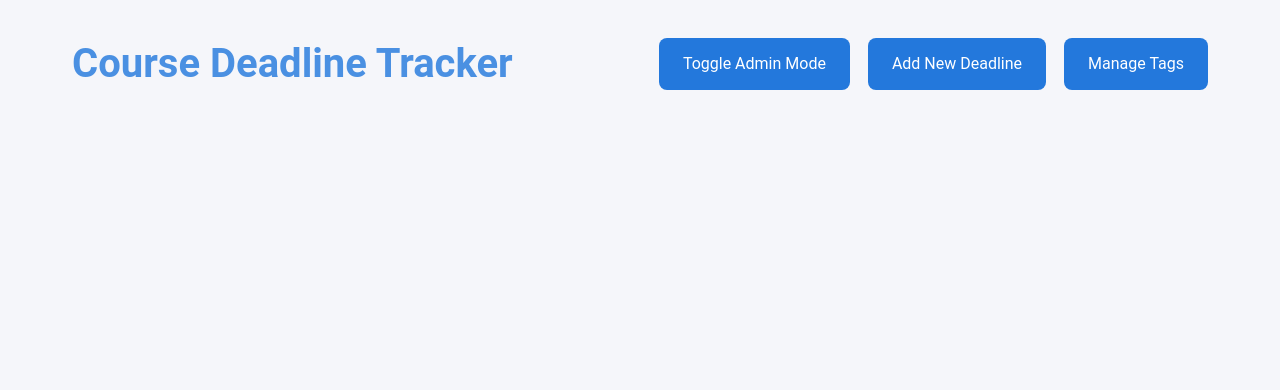
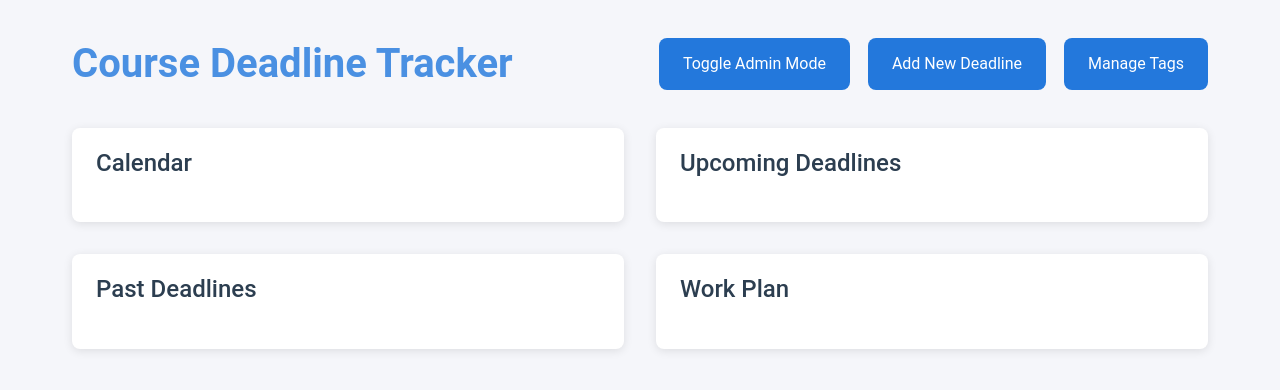
Before and after one commit to FeudeyTF/DeadlinesOrganizer, a React (Create React App) app in the folder react/: page / in a window 1280 px wide. Shown: the top 390 px of the page. Built offline with nearby package versions, Linux system fonts and the light colour scheme.

Commit message:
Section & Buttons improovements

```diff
--- a/react/src/DeadlinesOrganizer.tsx
+++ b/react/src/DeadlinesOrganizer.tsx
@@ -1,4 +1,5 @@
 import { Button } from "./common/components/Button";
+import { Section } from "./common/components/Section";
 
 function DeadlinesOrganizer() {
   return (
@@ -13,7 +14,10 @@ function DeadlinesOrganizer() {
       </header>
 
       <div className="dashboard">
-        <div className="dashboard-item" data-position="0"></div>
+        <Section title="Calendar" />
+        <Section title="Upcoming Deadlines" />
+        <Section title="Past Deadlines" />
+        <Section title="Work Plan" />
       </div>
     </div>
   );
--- a/react/src/common/components/Button.tsx
+++ b/react/src/common/components/Button.tsx
@@ -1,20 +1,16 @@
 import { classes } from "../functions";
+import { DefaultProps } from "../types";
 
 type Props = Partial<{
   content: string;
   color: string;
-    className: string;
   disabled: boolean;
   fluid: boolean;
-    icon: string | false;
-    iconColor: string;
-    iconPosition: string;
-    iconRotation: number;
-    iconSize: number;
+  reverse: boolean;
   onClick: (e: any) => void;
   selected: boolean;
   verticalAlignContent: string;
-  }>
+}> & DefaultProps;
 
 export function Button(props: Props) {
   const {
@@ -23,33 +19,36 @@ export function Button(props: Props) {
     className,
     disabled,
     fluid,
-      iconPosition,
     onClick,
     selected,
     verticalAlignContent,
+    ...rest
   } = props;
 
-
-
-    return <div className={classes([
-        'Button',
-        fluid && 'Button--fluid',
-        disabled && 'Button--disabled',
-        selected && 'Button--selected',
-        iconPosition && `Button--iconPosition--${iconPosition}`,
-        verticalAlignContent && 'Button--flex',
-        verticalAlignContent && fluid && 'Button--flex--fluid',
+  return (
+    <div
+      className={classes([
+        "Button",
+        fluid && "Button--fluid",
+        disabled && "Button--disabled",
+        selected && "Button--selected",
+        verticalAlignContent && "Button--flex",
+        verticalAlignContent && fluid && "Button--flex--fluid",
         verticalAlignContent &&
           `Button--verticalAlignContent--${verticalAlignContent}`,
-        color && typeof color === 'string'
+        color && typeof color === "string"
           ? `Button--color--${color}`
-          : 'Button--color--default',
+          : "Button--color--default",
         className,
-      ])} onClick={(event) => {
+      ])}
+      onClick={(event) => {
         if (!disabled && onClick) {
           onClick(event);
         }
-      }}>
+      }}
+      {...rest}
+    >
       {content}
-    </div>;
+    </div>
+  );
 }
--- /dev/null
+++ b/react/src/common/components/Section.tsx
@@ -0,0 +1,20 @@
+import { ReactNode } from "react";
+import { DefaultProps } from "../types";
+import { classes } from "../functions";
+
+type SectionProps = Partial<{
+  title: string;
+  headerButtons: ReactNode;
+}> &
+  DefaultProps;
+
+export function Section(props: SectionProps) {
+  const { title, headerButtons, className, children } = props;
+  return <div className={classes(["Section", className])}>
+    <div className={classes(["Section--title", headerButtons ? "with--buttons" : ""])}>
+      {title}
+      {headerButtons}
+    </div>
+    {children}
+  </div>;
+}
--- a/react/src/styles/colors.scss
+++ b/react/src/styles/colors.scss
@@ -17,6 +17,7 @@ $color-bg-end: color.adjust(
 );
 
 $border-radius: 8px;
+$shadow: 0 2px 10px rgba(0, 0, 0, 0.1);
 
 $black: #000000;
 $white: #ffffff;
--- a/react/src/styles/components/Button.scss
+++ b/react/src/styles/components/Button.scss
@@ -40,7 +40,6 @@ $bg-map: colors.$bg-map;
     white-space: nowrap;
     outline: 0;
     border-radius: $border-radius;
-    border: none;
     cursor: pointer;
     font-size: 1rem;
     transition: background-color 0.3s ease;
--- /dev/null
+++ b/react/src/styles/components/Section.scss
@@ -0,0 +1,32 @@
+@use '../colors.scss';
+
+.dashboard {
+    display: grid;
+    grid-template-columns: 1fr 1fr;
+    gap: 2rem;
+}
+
+.Section {
+    background: colors.$white;
+    padding: 1.5rem;
+    border-radius: colors.$border-radius;
+    box-shadow: colors.$shadow;
+    position: relative;
+    overflow: visible;
+    transition: transform 0.2s ease, opacity 0.2s ease;
+    user-select: none;
+}
+
+.Section--title {
+    margin: -0.5rem 0 1rem 0;
+    color: colors.$text;
+    font-size: 1.5rem;
+    font-weight: 500;
+
+    &.with--buttons {
+        display: flex;
+        justify-content: space-between;
+        align-items: center;
+        margin: -0.5rem 0 1rem 0;
+    }
+}
--- a/react/src/styles/main.scss
+++ b/react/src/styles/main.scss
@@ -2,6 +2,7 @@
 
 /* Components */
 @include meta.load-css("./components/Button.scss");
+@include meta.load-css("./components/Section.scss");
 
 
 @include meta.load-css("./interfaces/DeadlinesOrganizer.scss");
```
Also changed, not shown: react/src/common/types.tsx (+9 -0 lines). Lines whose indentation alone changed are shown as unchanged.
